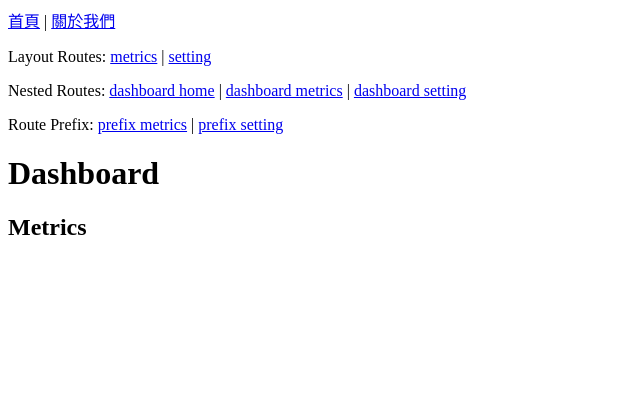
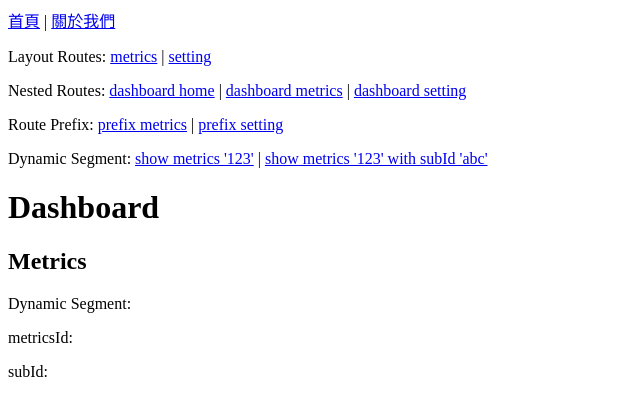
Before and after one commit to marykuo/lab-react-router, a React (Vite) app in the folder packages/hash-declartive/: page /#/dashboard/metrics in a window 1280 px wide. Shown: the top 416 px of the page, without its empty margins (0-640 px from the left). Built offline with nearby package versions, Linux system fonts and the light colour scheme.

Commit message:
feat(hash-declartive): implement Dynamic Segment

```diff
--- a/packages/hash-declartive/src/App.jsx
+++ b/packages/hash-declartive/src/App.jsx
@@ -46,6 +46,13 @@ function App() {
           <Route path="setting" element={<DashboardSetting />} />
         </Route>
 
+        {/* Dynamic Segment */}
+        <Route path="my-metrics/:metricsId" element={<DashboardMetrics />} />
+        <Route
+          path="my-metrics/:metricsId/:subId"
+          element={<DashboardMetrics />}
+        />
+
         {/* catch-all route for undefined paths */}
         <Route path="*" element={<NotFound />} />
       </Routes>
--- a/packages/hash-declartive/src/components/Navbar.jsx
+++ b/packages/hash-declartive/src/components/Navbar.jsx
@@ -29,6 +29,13 @@ export function Navbar() {
         {" | "}
         <Link to="prefix/setting">prefix setting</Link>
       </p>
+
+      <p>
+        {"Dynamic Segment: "}
+        <Link to="my-metrics/123">show metrics '123'</Link>
+        {" | "}
+        <Link to="my-metrics/123/abc">show metrics '123' with subId 'abc'</Link>
+      </p>
     </nav>
   );
 }
--- a/packages/hash-declartive/src/pages/DashboardMetrics.jsx
+++ b/packages/hash-declartive/src/pages/DashboardMetrics.jsx
@@ -1,5 +1,16 @@
+import { useParams } from "react-router";
+
 export function DashboardMetrics() {
-  return <h2>Metrics</h2>;
+  let { metricsId, subId } = useParams();
+
+  return (
+    <>
+      <h2>Metrics</h2>
+      <p>Dynamic Segment: </p>
+      <p>metricsId: {metricsId}</p>
+      <p>subId: {subId}</p>
+    </>
+  );
 }
 
 export default DashboardMetrics;
```
